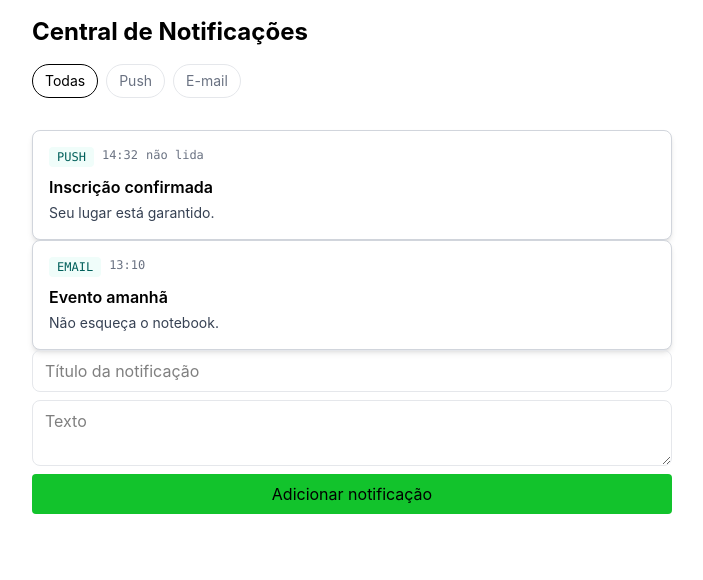
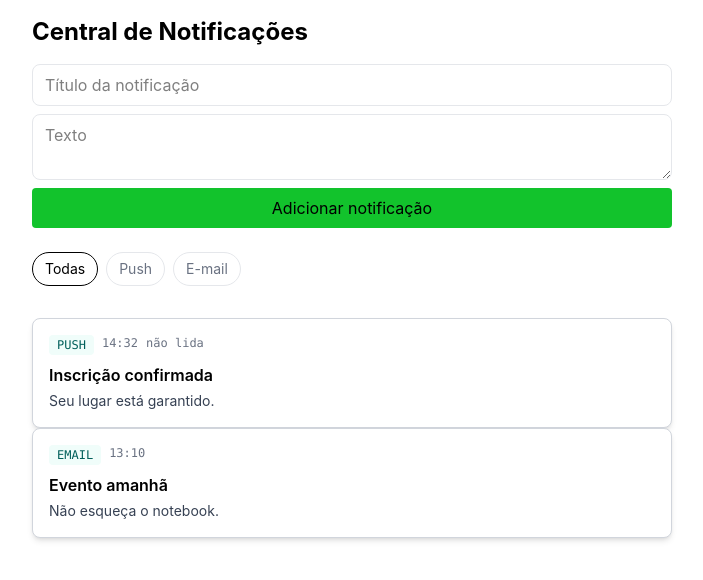
Before and after one commit to emy-nascimento07/notificacoes-frontend-grupo8, a React (Vite) app: page / in a window 1280 px wide. Shown: the top 580 px of the page, without its empty margins (288-991 px from the left). Built offline with nearby package versions, Linux system fonts and the light colour scheme.

Commit message:
Realocação do Form

```diff
--- a/src/App.jsx
+++ b/src/App.jsx
@@ -54,6 +54,8 @@
     <div className="max-w-2xl mx-auto p-4">
       <h1 className="text-2xl font-bold mb-4">Central de Notificações</h1>
 
+      <NovaNotificacaoForm onAdicionar={adicionarNotificacao} />
+
       <div className="flex gap-2 mb-4">
         <FilterBar filtroAtual={filtro} onFiltroChange={setFiltro} />
       </div>
@@ -61,8 +63,6 @@
       <div className="flex flex-col gap-3">
         <NotificationList notificacoes={notificacoesVisiveis} />
       </div>
-
-      <NovaNotificacaoForm onAdicionar={adicionarNotificacao} />
 
       {/* <div className="mt-6 flex justify-center">
         <Button variant="botaoChamada" onClick={handleEnviarTeste}>
```
